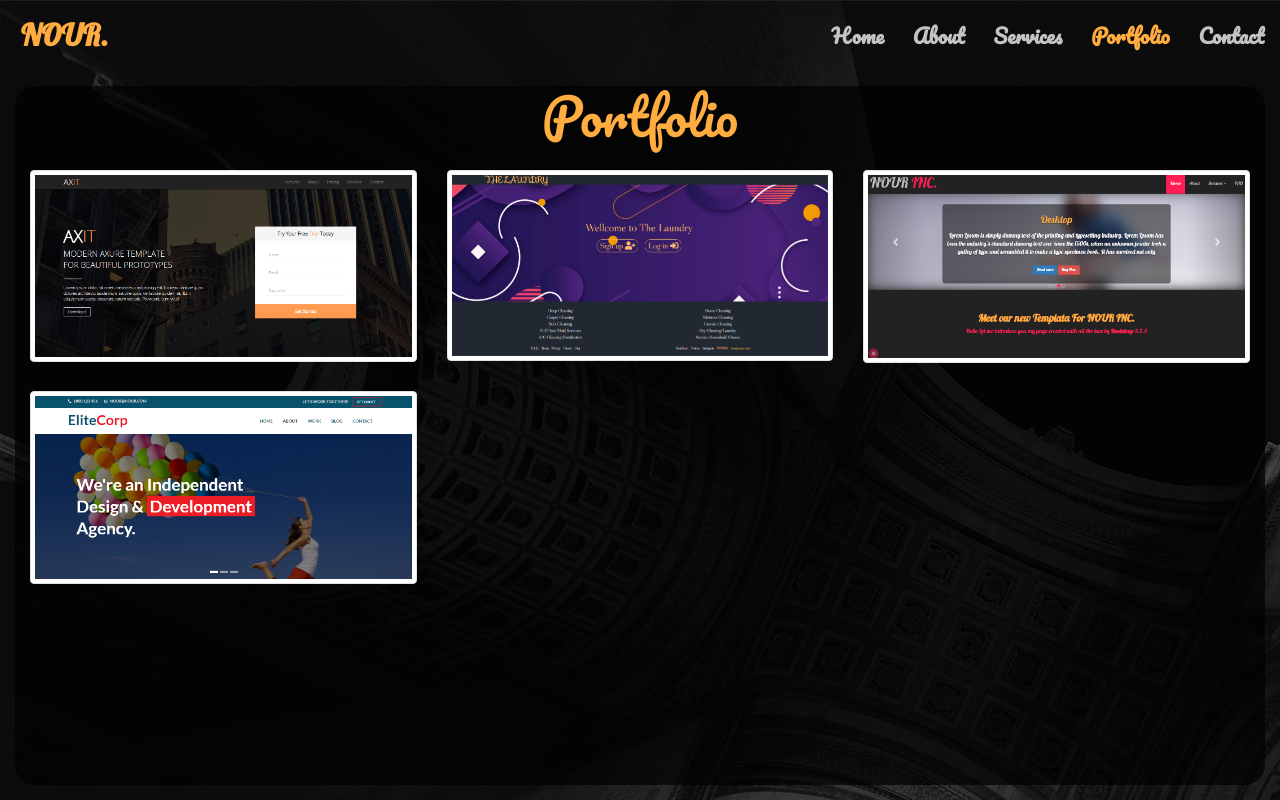
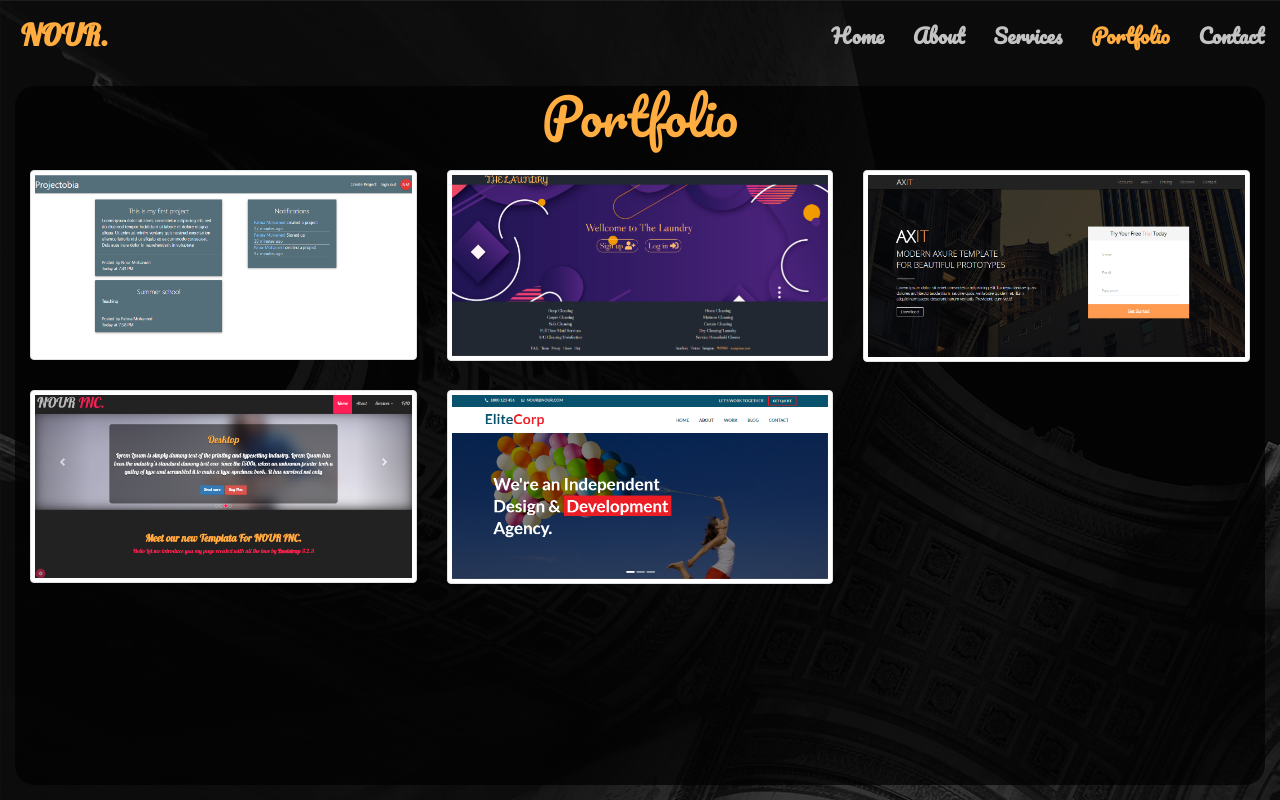
Before and after one commit to nour-gamal/my-portfolio, a Vue app: page /portfolio in a window 1280 px wide. Built offline with nearby package versions, Linux system fonts and the light colour scheme; what vue-animejs would draw is missing.

Commit message:
Adding Projectobia website

```diff
--- a/src/views/Portfolio.vue
+++ b/src/views/Portfolio.vue
@@ -215,15 +215,15 @@ export default {
     return {
       plusPage: false,
       infos: [
-        {
+         {
           id: 0,
-          name: "Axit",
-          icon: require("../assets/portfolio/icons/axit.png"),
-          cat: "Website",
-          pic: require("../assets/portfolio/Axit.png"),
-          date: "22/3/2020",
-          url: "https://axitt.netlify.app/",
-          techUsed: ["HTML5", "CSS3", "Javascript", "Bootstrap 3", "jQuery"],
+          name: "Projectobia",
+          icon: require("../assets/portfolio/icons/Projectobia.png"),
+          cat: "WebApp",
+          pic: require("../assets/portfolio/Projectobia.png"),
+          date: "27/10/2020",
+          url: "http://projectobia.netlify.app/",
+          techUsed: ["React js","Materialize.css","Moment.js"],
           status: false,
         },
         {
@@ -247,26 +247,39 @@ export default {
         },
         {
           id: 2,
+          name: "Axit",
+          icon: require("../assets/portfolio/icons/axit.png"),
+          cat: "Website",
+          pic: require("../assets/portfolio/Axit.png"),
+          date: "22/7/2020",
+          url: "https://axitt.netlify.app/",
+          techUsed: ["HTML5", "CSS3", "Javascript", "Bootstrap 3", "jQuery"],
+          status: false,
+        },
+
+        {
+          id: 3,
           name: "Nour-Inc",
           icon: require("../assets/portfolio/icons/nour-inc.jpg"),
           cat: "Website",
           pic: require("../assets/portfolio/nour-inc.png"),
-          date: "20/5/2020",
+          date: "2/5/2020",
           url: "https://nour-inc.netlify.com/",
           techUsed: ["HTML5", "CSS3", "Javascript", "jQuery", "Bootstrap 3"],
           status: false,
         },
         {
-          id: 3,
+          id: 4,
           name: "Elit-Corp",
           icon: require("../assets/portfolio/icons/elit-corp.png"),
           cat: "Website",
           pic: require("../assets/portfolio/elit-corp.png"),
-          date: "27/7/2020",
+          date: "7/3/2020",
           url: "https://elittecorp.netlify.app/",
           techUsed: ["HTML5", "CSS3", "Javascript", "jQuery", "Bootstrap 4"],
           status: false,
         },
+
       ],
     };
   },
```
Also changed, not shown: src/assets/portfolio/Projectobia.png (added), src/assets/portfolio/icons/Projectobia.png (added).
